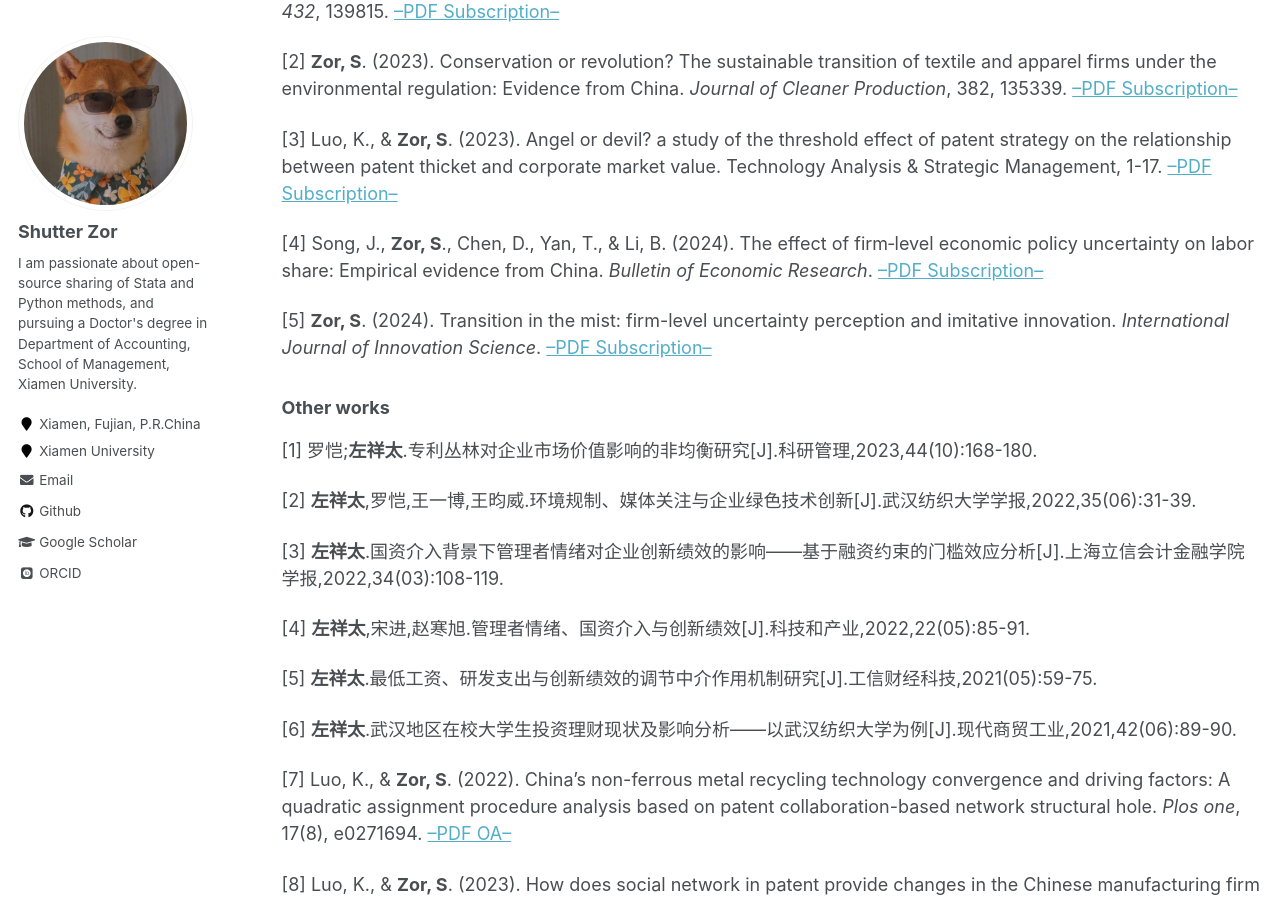
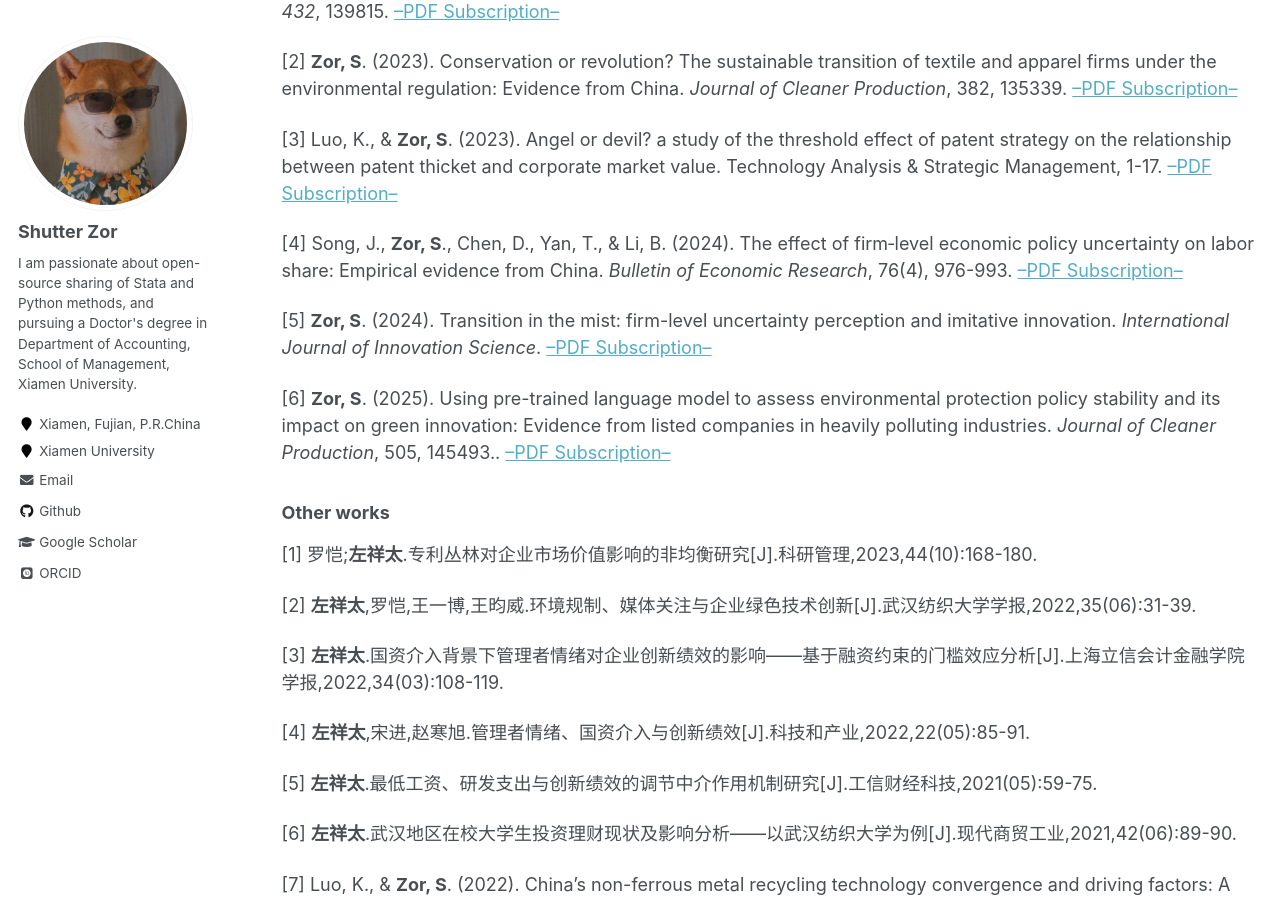
Before and after one commit to ShutterZor/ShutterZor.github.io, a Jekyll site: the page built from _pages/publications.md, in a window 1280 px wide and 900 px high, scrolled down 467 px. Built offline with Jekyll 4.4.1, drawn with Linux system fonts in a browser that asks for light colours; some web fonts are replaced.

Commit message:
Update publications.md

```diff
--- a/_pages/publications.md
+++ b/_pages/publications.md
@@ -19,9 +19,11 @@ Nan.
 
 [3] Luo, K., & **Zor, S**. (2023). Angel or devil? a study of the threshold effect of patent strategy on the relationship between patent thicket and corporate market value. Technology Analysis & Strategic Management, 1-17.  [--PDF Subscription--](https://www.tandfonline.com/doi/abs/10.1080/09537325.2023.2209220)
 
-[4] Song, J., **Zor, S**., Chen, D., Yan, T., & Li, B. (2024). The effect of firm‐level economic policy uncertainty on labor share: Empirical evidence from China. *Bulletin of Economic Research*. [--PDF Subscription--](https://onlinelibrary.wiley.com/doi/abs/10.1111/boer.12462)
+[4] Song, J., **Zor, S**., Chen, D., Yan, T., & Li, B. (2024). The effect of firm‐level economic policy uncertainty on labor share: Empirical evidence from China. *Bulletin of Economic Research*, 76(4), 976-993. [--PDF Subscription--](https://onlinelibrary.wiley.com/doi/abs/10.1111/boer.12462)
 
 [5] **Zor, S**. (2024). Transition in the mist: firm-level uncertainty perception and imitative innovation. *International Journal of Innovation Science*. [--PDF Subscription--](https://www.emerald.com/insight/content/doi/10.1108/IJIS-06-2023-0141/full/html)
+
+[6] **Zor, S**. (2025). Using pre-trained language model to assess environmental protection policy stability and its impact on green innovation: Evidence from listed companies in heavily polluting industries. *Journal of Cleaner Production*, 505, 145493.. [--PDF Subscription--](https://www.sciencedirect.com/science/article/abs/pii/S0959652625008431)
 
 ### Other works
 
```
